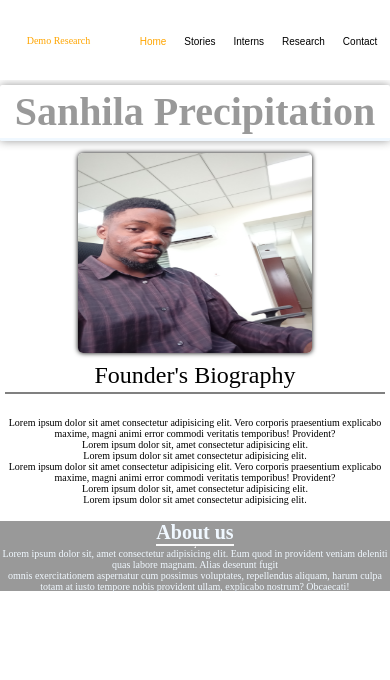
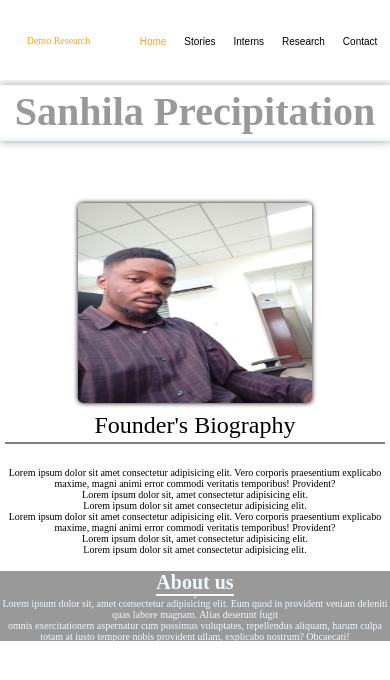
Before and after one commit to mathinez94/DemoApp, a React (Create React App) app: page / in a window 390 px wide. Shown: the top 680 px of the page. Built offline with nearby package versions, Linux system fonts and the light colour scheme.

Commit message:
home page

```diff
--- a/src/pages/home/Home.css
+++ b/src/pages/home/Home.css
@@ -114,7 +114,7 @@
                 flex-direction: column;
                 align-items: center;
                 justify-content: center;
-                margin-top: 100px;
+                margin-top: 150px;
                 /* background-color: aquamarine; */
             }
             .content_pic{
```
